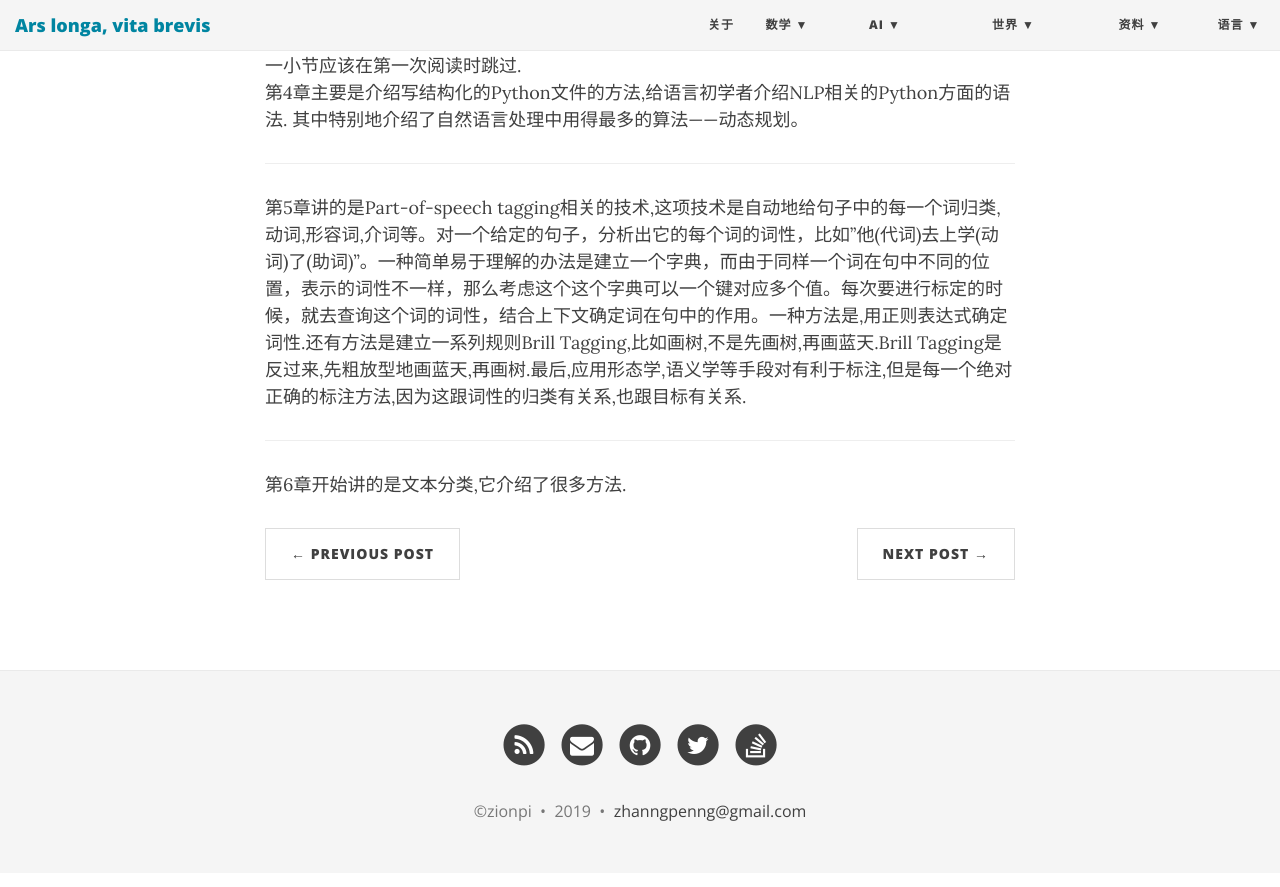
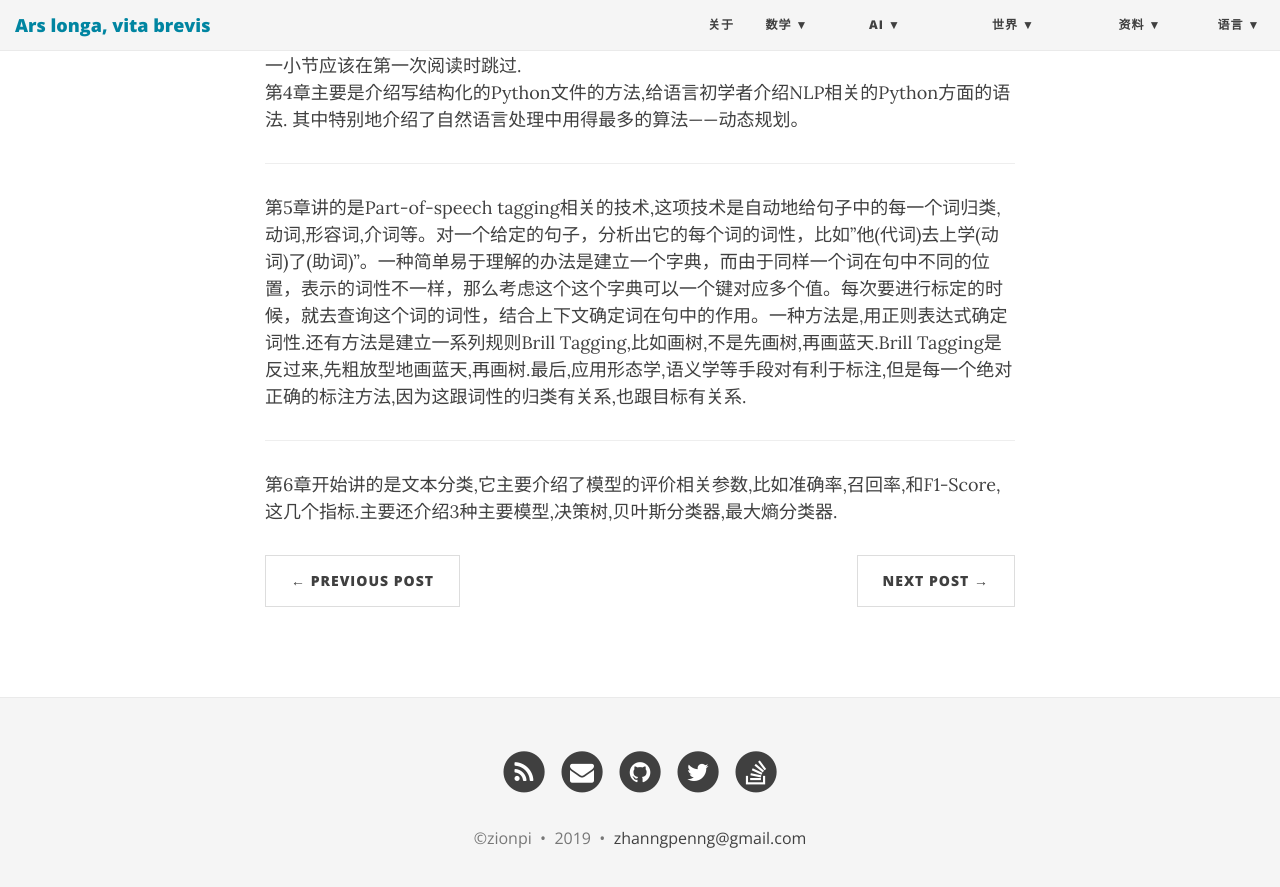
Before and after one commit to ZionPi/zionpi.github.io, a Jekyll site: the page built from _posts/2013-10-02-natural-language-processing-with-python.md, in a window 1280 px wide and 900 px high, scrolled down 620 px. Shown: the top 887 px of the window. Built offline with Jekyll 4.4.1, drawn with Linux system fonts in a browser that asks for light colours; nearby versions of some CDN libraries.

Commit message:
Update 2013-10-02-natural-language-processing-with-python.md

```diff
--- a/_posts/2013-10-02-natural-language-processing-with-python.md
+++ b/_posts/2013-10-02-natural-language-processing-with-python.md
@@ -21,4 +21,4 @@ title: 用Python学习自然语言处理
 Tagging,比如画树,不是先画树,再画蓝天.Brill Tagging是反过来,先粗放型地画蓝天,再画树.最后,应用形态学,语义学等手段对有利于标注,但是每一个绝对正确的标注方法,因为这跟词性的归类有关系,也跟目标有关系.
 
 ---
-第6章开始讲的是文本分类,它介绍了很多方法.
+第6章开始讲的是文本分类,它主要介绍了模型的评价相关参数,比如准确率,召回率,和F1-Score,这几个指标.主要还介绍3种主要模型,决策树,贝叶斯分类器,最大熵分类器.
```
